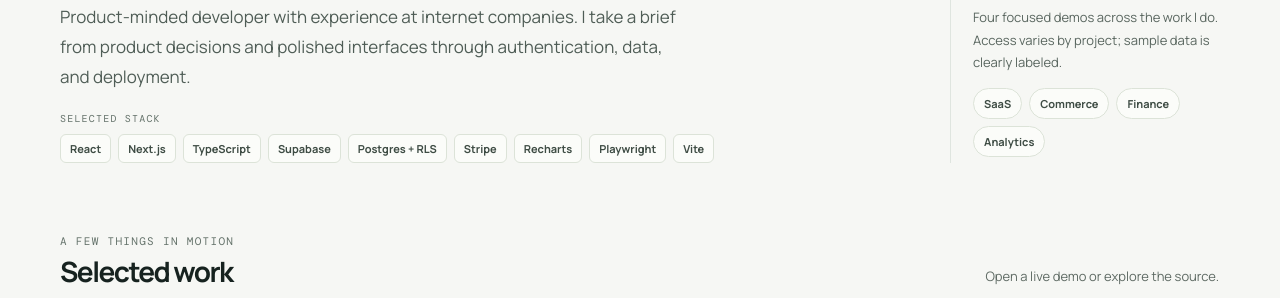
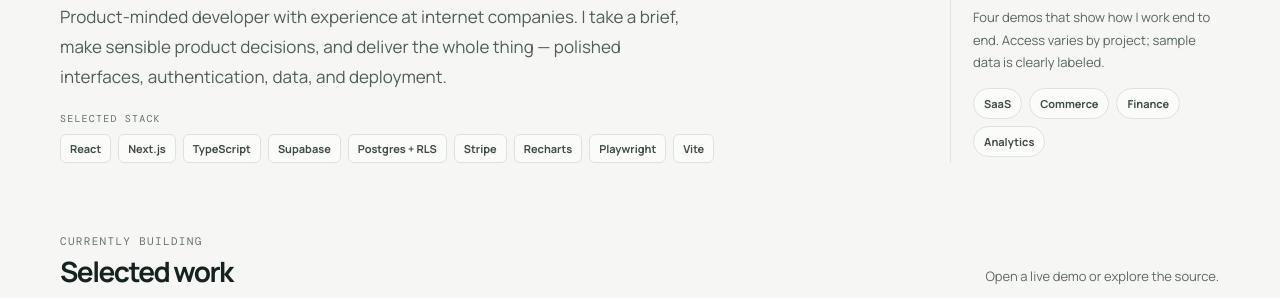
Before and after one commit to iamzhangjinpeng/iamzhangjinpeng.github.io, a plain HTML site: page index.html in a window 1280 px wide. Shown: the part 361-659 px from the top of the page. Drawn offline with nearby package versions, Linux system fonts and the light colour scheme.

Commit message:
Refine portfolio introduction copy

```diff
--- a/index.html
+++ b/index.html
@@ -157,7 +157,7 @@
         <div>
           <div class="eyebrow">Full-stack product engineer <span>·</span> Available for freelance work</div>
           <h1 id="hero-title">I turn ideas into<br /><span class="accent">shipped products.</span></h1>
-          <p class="hero-copy">Product-minded developer with experience at internet companies. I take a brief from product decisions and polished interfaces through authentication, data, and deployment.</p>
+          <p class="hero-copy">Product-minded developer with experience at internet companies. I take a brief, make sensible product decisions, and deliver the whole thing — polished interfaces, authentication, data, and deployment.</p>
           <div class="hero-stack">
             <p class="hero-stack-label">Selected stack</p>
             <ul class="hero-stack-list" aria-label="Selected technologies">
@@ -166,7 +166,7 @@
           </div>
         </div>
         <aside class="hero-side">
-          <p>Four focused demos across the work I do. Access varies by project; sample data is clearly labeled.</p>
+          <p>Four demos that show how I work end to end. Access varies by project; sample data is clearly labeled.</p>
           <div class="domains" aria-label="Areas of work">
             <span class="domain">SaaS</span><span class="domain">Commerce</span><span class="domain">Finance</span><span class="domain">Analytics</span>
           </div>
@@ -175,7 +175,7 @@
 
       <section id="work" aria-labelledby="work-title">
         <div class="section-head">
-          <div><p class="section-kicker">A few things in motion</p><h2 id="work-title">Selected work</h2></div>
+          <div><p class="section-kicker">Currently building</p><h2 id="work-title">Selected work</h2></div>
           <p class="section-note">Open a live demo or explore the source.</p>
         </div>
 
```
